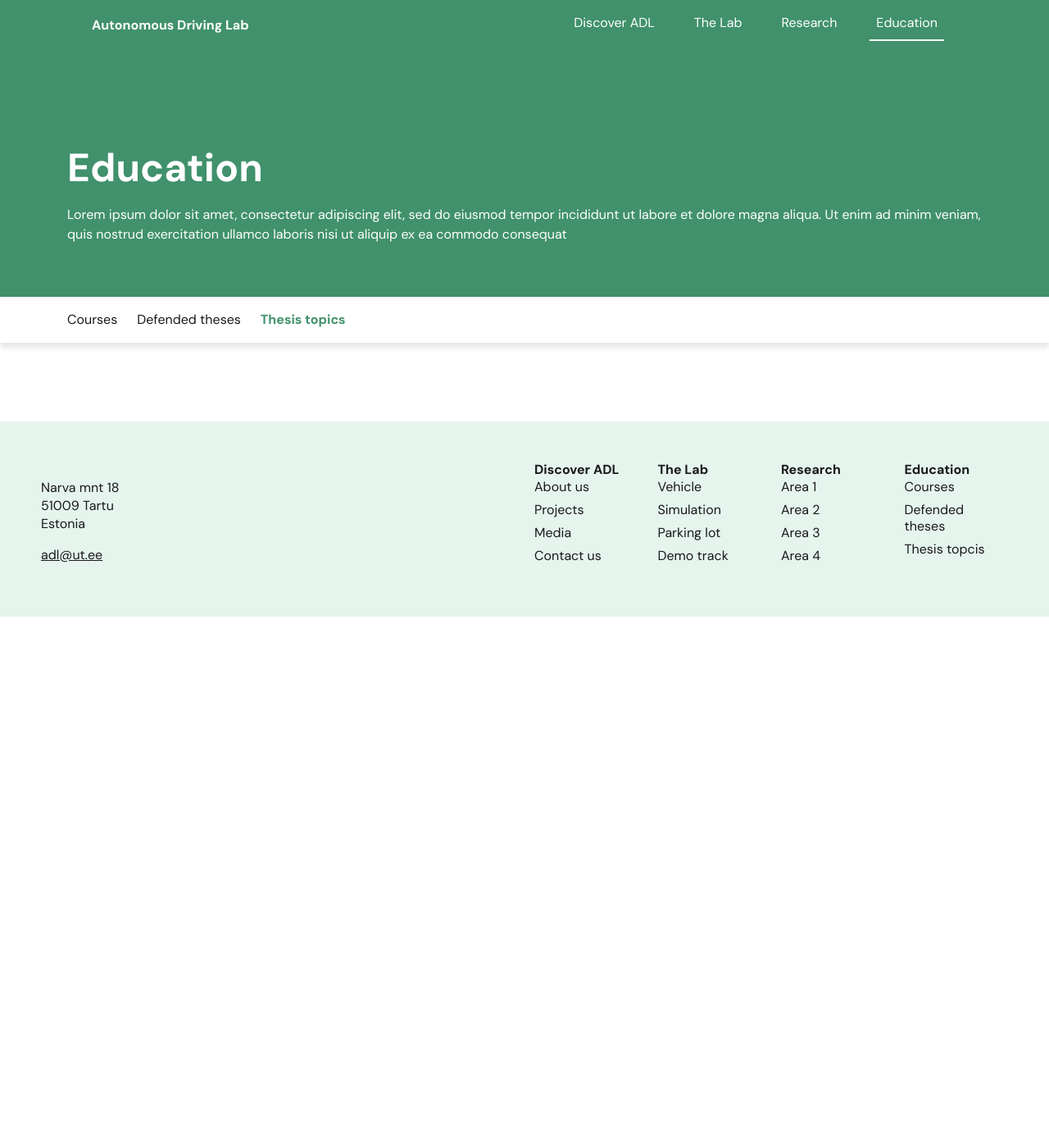
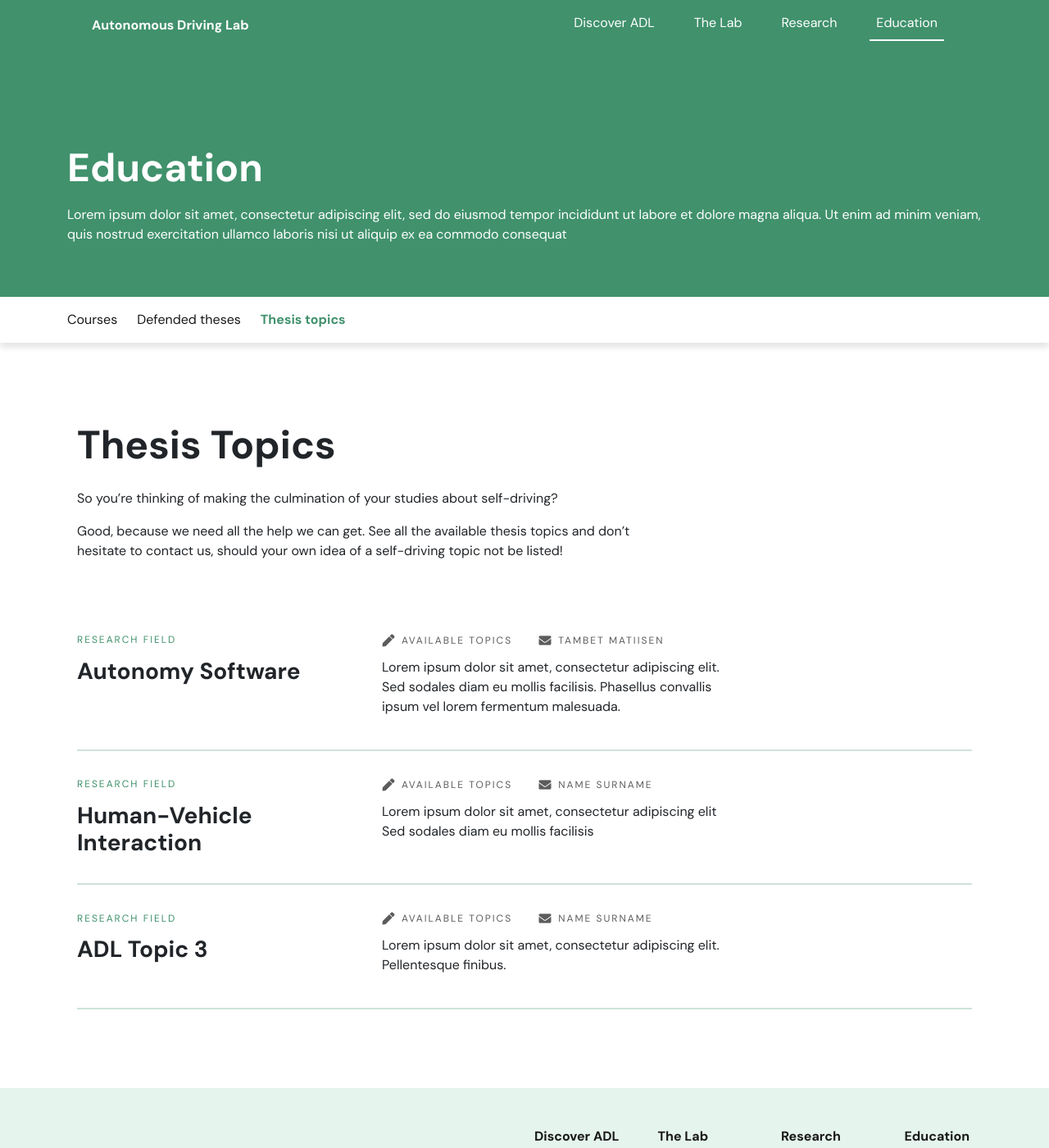
Before and after one commit to UT-ADL/UT-ADL.github.io, a Jekyll site: the page built from education/thesis-topics.html, in a window 1280 px wide and 1400 px high. Shown: the whole window at 82% size. Built offline with Jekyll 4.4.1, drawn with Linux system fonts in a browser that asks for light colours; nearby versions of some CDN libraries.

Commit message:
education/thesis-topics - Styling and content

```diff
--- /dev/null
+++ b/_data/education/thesis-topics.yml
@@ -0,0 +1,17 @@
+- title: Autonomy Software
+  description: Lorem ipsum dolor sit amet, consectetur adipiscing elit. Sed sodales diam eu mollis facilisis. Phasellus convallis ipsum vel lorem fermentum malesuada.
+  type: Research Field
+  availability: Available topics
+  lead: Tambet Matiisen
+
+- title: Human-Vehicle Interaction
+  description: Lorem ipsum dolor sit amet, consectetur adipiscing elit Sed sodales diam eu mollis facilisis
+  type: Research Field
+  availability: Available topics
+  lead: Name Surname
+
+- title: ADL Topic 3
+  description: Lorem ipsum dolor sit amet, consectetur adipiscing elit. Pellentesque finibus.
+  type: Research Field
+  availability: Available topics
+  lead: Name Surname
--- /dev/null
+++ b/_includes/education/thesis-topic.html
@@ -0,0 +1,26 @@
+<!-- Header -->
+<div class="row course-header mt-4 pt-2">
+    <div class="col-4 d-flex align-items-center">
+        <h5>{{ include.type | upcase }}</h5>
+    </div>
+    <div class="col-8 d-flex align-items-center">
+        <!-- Availability -->
+        <img src="/images/education/courses/icon-thesis-topic-availability.png" alt="Availability pencil icon" />
+        <p class="course-header-icon-gap">{{ include.availability | upcase }}</p>
+
+        <!-- Group lead -->
+        <img src="/images/education/courses/icon-thesis-topic-group-lead.png" alt="Group lead message icon" />
+        <p class="course-header-icon-gap">{{ include.lead | upcase }}</p>
+    </div>
+</div>
+
+<!-- Body -->
+<div class="row course-body mb-4">
+    <div class="col-4">
+        <h3>{{ include.title }}</h3>
+    </div>
+    <div class="col-5">
+        <p>{{ include.description }}</p>
+    </div>
+</div>
+<hr />
--- a/education/thesis-topics.html
+++ b/education/thesis-topics.html
@@ -2,3 +2,25 @@
 layout: education
 subtitle: Education
 ---
+<div class="container-fluid">
+    <div class="row">
+        <div class="col-8">
+            <h1>Thesis Topics</h1>
+            <p class="pt-md-3">So you’re thinking of making the culmination of your studies about self-driving?</p>
+            <p>Good, because we need all the help we can get. See all the available thesis topics and don’t hesitate to
+                contact us, should your own idea of a self-driving topic not be listed!</p>
+        </div>
+    </div>
+</div>
+<div class="spacer-medium"></div>
+<div class="container-fluid">
+    {% for topic in site.data.education.thesis-topics %}
+    {% include education/thesis-topic.html
+        title=topic.title
+        description=topic.description
+        type=topic.type
+        availability=topic.availability
+        lead=topic.lead
+    %}
+    {% endfor %}
+</div>
```
Also changed, not shown: _includes/education/course.html (+5 -2 lines), images/education/courses/icon-thesis-topic-availability.png (added), images/education/courses/icon-thesis-topic-group-lead.png (added).
